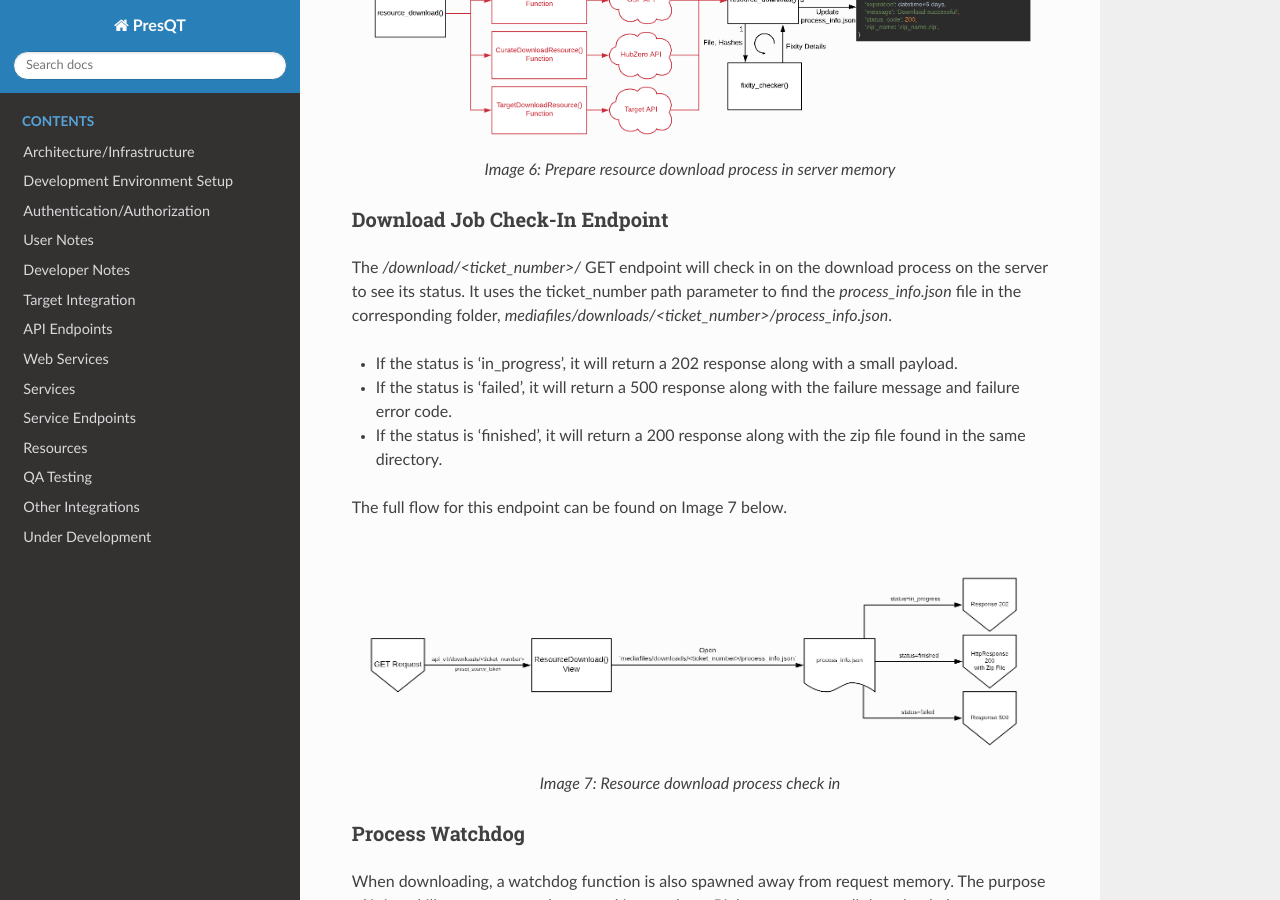
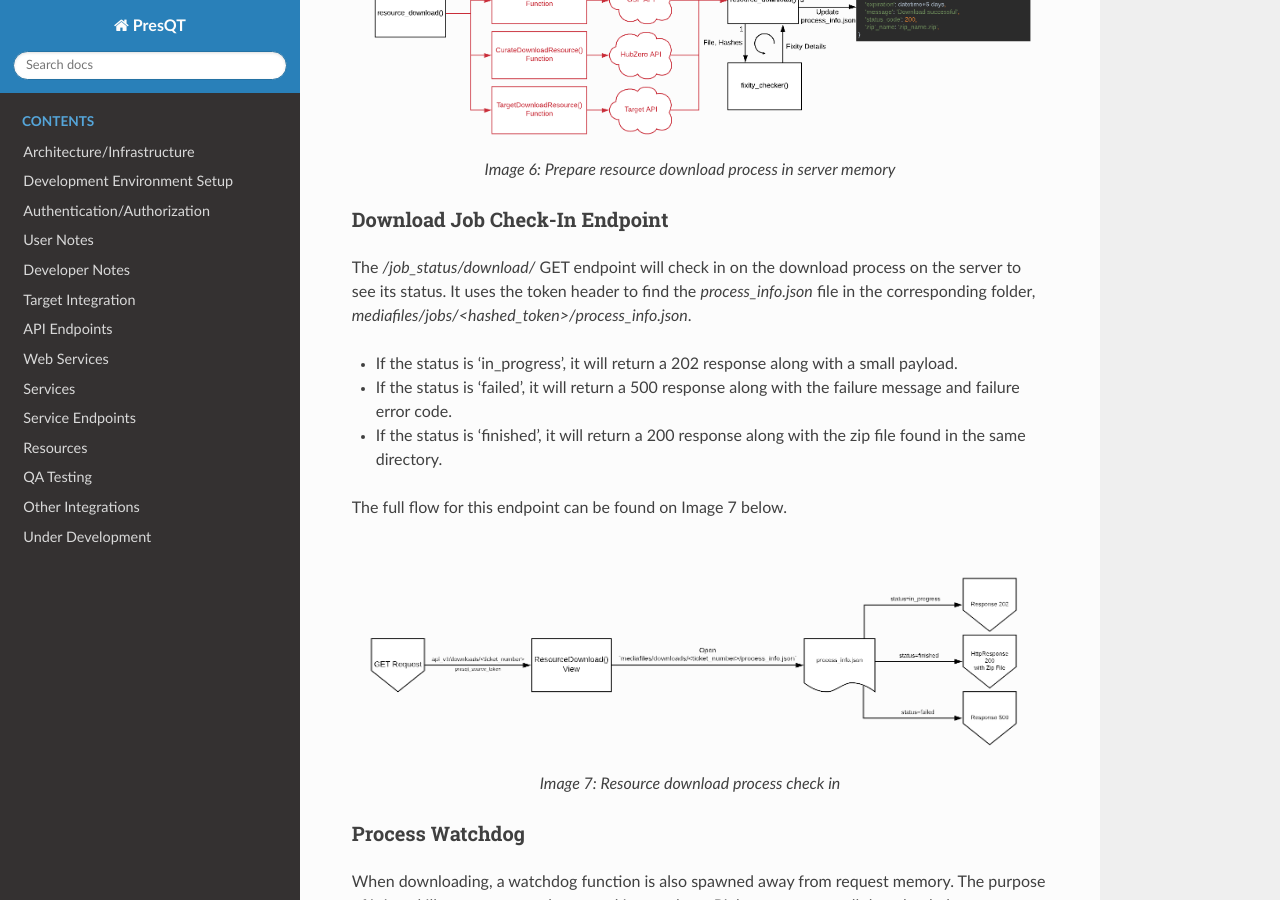
Before and after one commit to Lucy-Family-Institute/presqt, a Sphinx documentation site: the page built from docs/code_documentation.rst, in a window 1280 px wide and 900 px high, scrolled down 4997 px. Built offline with Sphinx 7.4.7 and the Read the Docs theme 2.0.0, drawn with Linux system fonts in a browser that asks for light colours; some of the changed text lies outside the part shown.

Commit message:
Updated job endpoints in docs

```diff
--- a/docs/code_documentation.rst
+++ b/docs/code_documentation.rst
@@ -155,9 +155,9 @@ The full flow of the resource download in server memory can be found below in Im
 
 Download Job Check-In Endpoint
 ++++++++++++++++++++++++++++++
-The `/download/<ticket_number>/` GET endpoint will check in on the download process on the server to
-see its status. It uses the ticket_number path parameter to find the `process_info.json` file in the
-corresponding folder, `mediafiles/downloads/<ticket_number>/process_info.json`.
+The `/job_status/download/` GET endpoint will check in on the download process on the server to
+see its status. It uses the token header to find the `process_info.json` file in the
+corresponding folder, `mediafiles/jobs/<hashed_token>/process_info.json`.
 
 * If the status is 'in_progress', it will return a 202 response along with a small payload.
 * If the status is 'failed', it will return a 500 response along with the failure message and failure error code.
@@ -288,9 +288,9 @@ The full flow of the resource upload in server memory can be found below in Imag
 
 Upload Job Check-In Endpoint
 ++++++++++++++++++++++++++++
-The `/upload/<ticket_number>/` GET endpoint will check in on the upload process on the server to see
-its status. It uses the ticket_number path parameter to find the `process_info.json` file in the
-corresponding folder, `mediafiles/uploads/<ticket_number>/process_info.json`.
+The `/job_status/upload/` GET endpoint will check in on the upload process on the server to see
+its status. It uses the token header to find the `process_info.json` file in the
+corresponding folder, `mediafiles/jobs/<hashed_token>/process_info.json`.
 
 * If the status is 'in_progress', it will return a 202 response along with a small payload.
 * If the status is 'failed', it will return a 500 response along with the failure message and failure error code.
```
